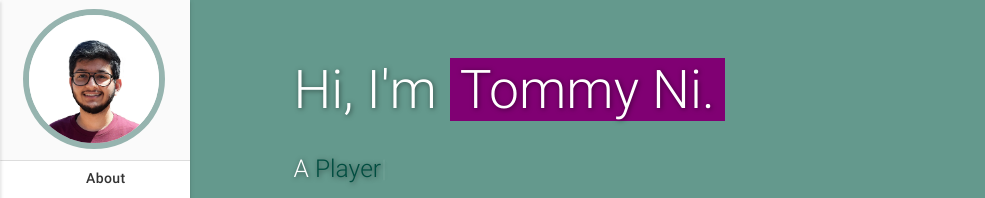
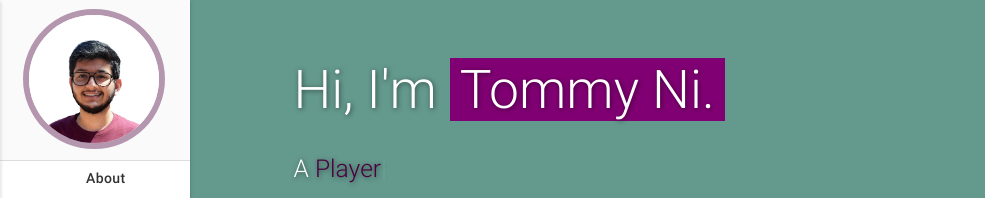
Before and after one commit to unreliable-tn/unreliable-tn.github.io, a plain HTML site: page index.html in a window 1280 px wide. Shown: the top 198 px of the page, without its empty margins (0-985 px from the left). Drawn offline with nearby package versions, Linux system fonts and the light colour scheme; some icons are missing.

Commit message:
changed theme color again and again

```diff
--- a/assets/css/style.css
+++ b/assets/css/style.css
@@ -11,7 +11,7 @@
   /* background-size: cover;  */
   margin: -31px;
   margin-left:-7px;
-  border: 6px solid rgba(0, 77, 64, 0.4);
+  border: 6px solid rgba(77, 0, 64, 0.4);
   border-radius: 50% !important;
 }
 
--- a/index.html
+++ b/index.html
@@ -47,7 +47,7 @@
   <meta name="twitter:title" content="Coder | Technofreak | Explorer | Minimalist | Humane" />
   <meta name="twitter:description" content="Software Developer" />
   <meta name="twitter:url" content="https://twitter.com/varad_bhogayata" />
-  <meta name="author" content="Varad Bhogayata" />
+  <meta name="author" content="Tomy Ni" />
   <meta name="description" content="Software Developer with a passion for backend development and artificial intelligence." />
   <link rel="apple-touch-icon" sizes="57x57" href="/assets/img/favicon/apple-icon-57x57.png" />
   <link rel="apple-touch-icon" sizes="60x60" href="/assets/img/favicon/apple-icon-60x60.png" />
@@ -158,8 +158,8 @@
     <a aria-label="Toggle visibility of the mobile navbar" href="#" data-activates="slide-out"
       class="button-collapse"><i class="mdi-navigation-menu"></i></a>
     <div class="name-title">
-      <a id="name" aria-label="Navigate to the beginning of the page" href="#" class="teal-text">Varad
-        Bhogayata</a><span class="black-text">Software Developer</span>
+      <a id="name" aria-label="Navigate to the beginning of the page" href="#" class="teal-text">Tommy
+        Ni</a><span class="black-text">Software Developer</span>
     </div>
   </nav>
 
@@ -210,7 +210,7 @@
           <div class="content section-padding valign" style="margin-left: 10%; margin-top: 50px;">
             <div class="caption">
               <h2>Hi, I'm <span class="teal">Tommy Ni.</span></h2>
-              <h5 style="color:#fff">A <span class="typing" style="font-weight: 300; color:#004d40"></span></h5>
+              <h5 style="color:#fff">A <span class="typing" style="font-weight: 300; color:#4d0040"></span></h5>
               <h5>Spontaneous, rapid learner, passionate random guy hey yo!</h5>
             </div>
             <div class="social">
```
